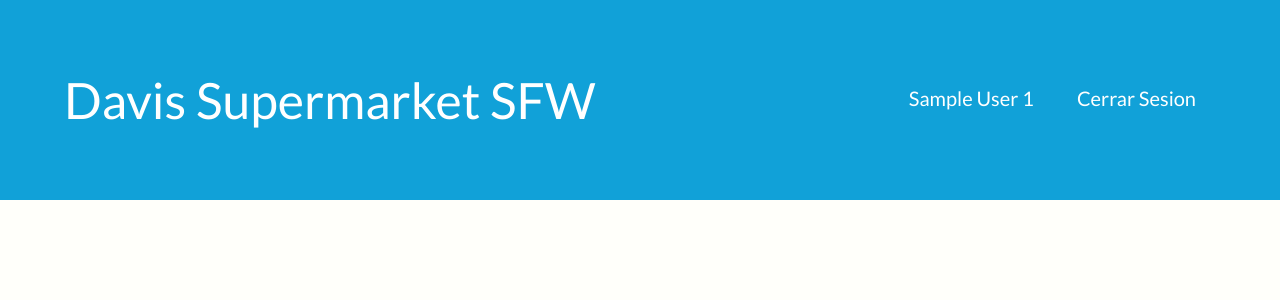
After one commit to GilbDavis/UTPScheduler, a PHP site: page /ScheduleNot/SeccionAdmin/AdminMenu.php in a window 1280 px wide. The commit adds this page. Shown: the top 300 px of the page. Run offline with PHP 8.4, Linux system fonts and the light colour scheme; the visitor is signed in with stand-in values (Sample User, id 1).

Commit message:
Login mejorado, cierre de sesion, empiezo del menu del administrador

```diff
--- /dev/null
+++ b/Css/Menu.css
@@ -0,0 +1,104 @@
+@import url(http://fonts.googleapis.com/css?family=Lato&subset=latin,latin-ext);
+*{
+    margin: 0;
+    padding: 0;
+}
+
+body{
+    background: #fffffa;
+}
+
+.foot {
+   position: absolute;
+   bottom:1;
+   width:100%;
+   height:60px;   /* Height of the footer */
+   background: #11a1d8;
+   padding-top: 25px;
+}
+
+.foot a{
+    padding-right: 20px;
+}
+
+header{
+    width: 100%;
+    overflow: hidden;
+    background: #11a1d8;
+    margin-bottom: 20px;
+}
+
+.wrapper{
+    width: 90%;
+    max-width: 100%;;
+    margin: auto;
+    overflow: hidden;
+}
+
+header .logo{
+    color: #f2f2f2;
+    font-size: 50px;
+    line-height: 200px;
+    float: left;
+}
+
+header .logo a{
+    text-decoration: none;
+    color: #fff;
+}
+
+header nav{
+    float: right;
+    line-height: 200px;
+}
+
+header nav a{
+    display: inline-block;
+    color: #fff;
+    text-decoration: none;
+    padding: 10px 20px;
+    line-height: normal;
+    font-size: 20px;
+    transition: all 500ms ease;
+}
+
+header nav a:hover{
+    background: deepskyblue;
+    border-radius: 50px;
+    font-weight: bold;
+    font-size: 25px;
+}
+
+.header2{
+    position: fixed;
+    height: 100px;
+}
+
+.header2 .logo{
+    line-height: 100px;
+    font-size: 30px;
+}
+
+.header2 nav{
+    line-height: 100px;
+}
+
+.contenido p{
+    margin-bottom: 16px;
+}
+
+@media screen and (max-width: 950px){
+    header .logo, header nav{
+        width: 100%;
+        text-align: center;
+        line-height: 100px;
+    }
+
+    .header2{
+        height: auto;
+    }
+
+    .header2 .logo, .header2 nav{
+        line-height: 50px;
+    }
+}
--- /dev/null
+++ b/SeccionAdmin/AdminMenu.php
@@ -0,0 +1,48 @@
+<?php session_start(); ?>
+<!DOCTYPE html>
+<!--
+To change this license header, choose License Headers in Project Properties.
+To change this template file, choose Tools | Templates
+and open the template in the editor.
+-->
+<html>
+    <head>
+        <meta charset="UTF-8">
+        <title>Davis SFW - Menu Administrador</title>
+        <link type="text/css" rel="stylesheet" href="../Css/Menu.css"/>
+        <link href='http://fonts.googleapis.com/css?family=Lato&subset=latin,latin-ext' rel='stylesheet' type='text/css'/>
+        <script src="http://code.jquery.com/jquery-latest.js"></script>
+        <script src="../JS/menuHeader.js"></script>
+        <style>
+            header, body{
+                font-family: 'Lato';
+            }
+        </style>
+    </head>
+    <body>
+
+        <header>
+            <div class="wrapper">
+                <div class="logo">
+                    <a href="../SeccionAdmin/AdminMenu.php">Davis Supermarket SFW</a>
+                </div>
+                <nav>
+                    <a href='#'><?php echo $_SESSION['user_nom'] . ' ' . $_SESSION['user_ape']; ?></a>
+                    <a href="../Login/CerrarSesion.php">Cerrar Sesion</a>
+                </nav>
+            </div>
+        </header>
+
+        <section class="contenido wrapper">
+
+        </section>
+
+       <!-- <footer class="foot"><center>
+            <a href="https://www.instagram.com/davis_0297/" target="_blank"><img src="../Imagenes/instagram-logo.png" alt="Instagram"/></a>
+            <a href="https://www.facebook.com" target="_blank"><img src="../Imagenes/facebook-logo-button.png" alt="Facebook"/></a>
+            <a href="https://api.whatsapp.com/send?phone=50763737013" target="_blank"><img src="../Imagenes/whatsapp.png" alt="Whatsapp"/></a>
+            <a href="https://www.linkedin.com/in/gilbertodavis/" target="_blank"><img src="../Imagenes/linkedin.png" alt="Linkedin"/></a>
+            <center></footer> -->
+
+    </body>
+</html>
--- a/nbproject/private/private.xml
+++ b/nbproject/private/private.xml
@@ -4,8 +4,6 @@
     <open-files xmlns="http://www.netbeans.org/ns/projectui-open-files/2">
         <group>
             <file>file:/C:/xampp/htdocs/ScheduleNot/index.php</file>
-            <file>file:/C:/xampp/htdocs/ScheduleNot/Email_Section/EPrincipal.php</file>
-            <file>file:/C:/xampp/htdocs/ScheduleNot/Login/LoginPrincipal.php</file>
             <file>file:/C:/xampp/htdocs/ScheduleNot/Login/Autenticacion.php</file>
         </group>
     </open-files>
```
Also changed, not shown: Login/Autenticacion.php (+19 -6 lines), Login/CerrarSesion.php (added, +10 -0 lines).
